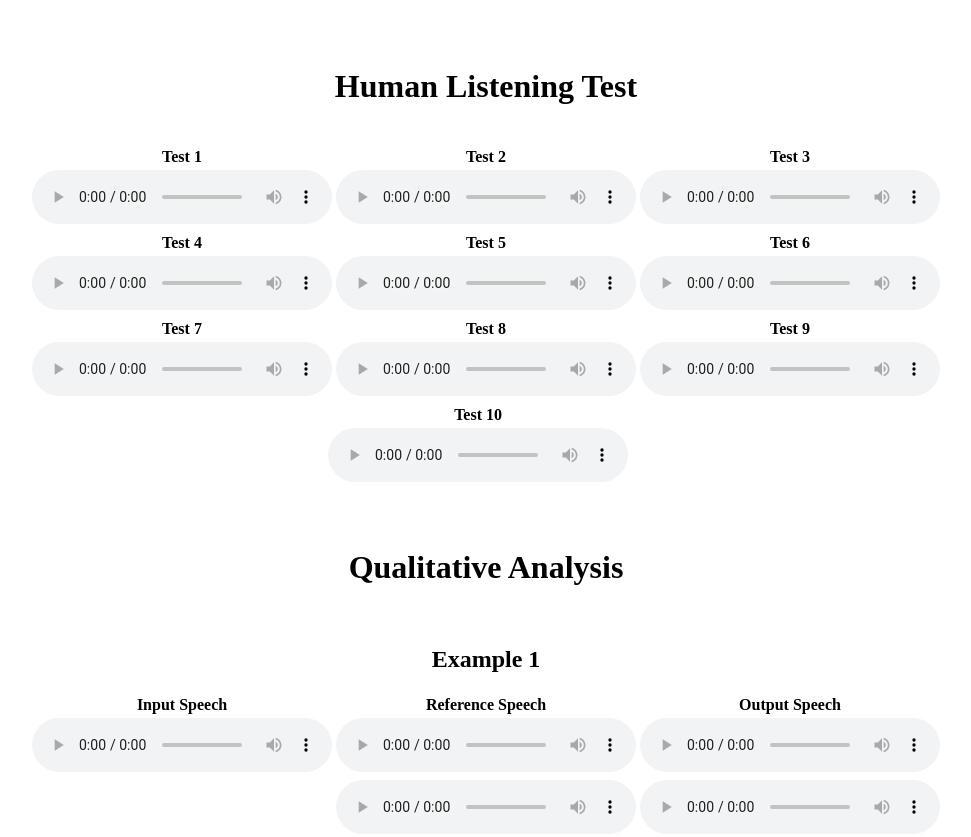
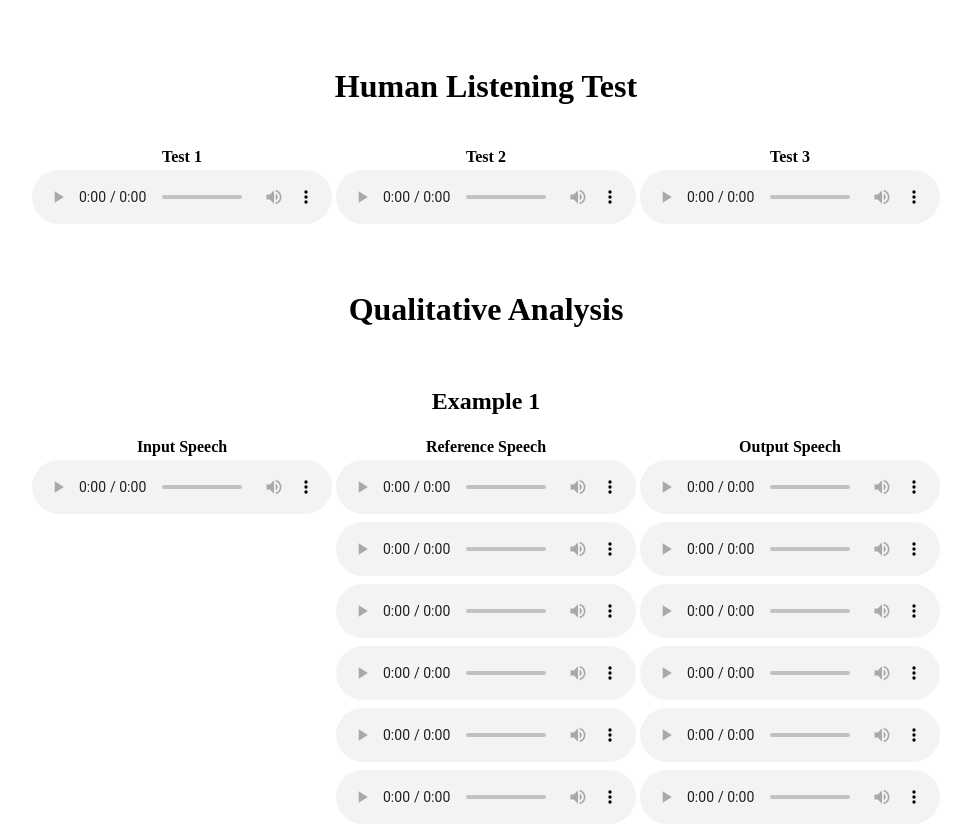
Before and after one commit to maitycyrus/web_vc, a plain HTML site: page index.html in a window 1280 px wide. Shown: the top 837 px of the page, without its empty margins (154-1125 px from the left). Drawn offline with Linux system fonts and the light colour scheme.

Commit message:
improve ui

```diff
--- a/index.html
+++ b/index.html
@@ -39,56 +39,6 @@
           <td><audio controls><source src="data/listening_test_out/test_number_1/assignments.wav" type="audio/mpeg"></audio></td>
           <td><audio controls><source src="data/listening_test_out/test_number_2/assignments.wav" type="audio/mpeg"></audio></td>
           <td><audio controls><source src="data/listening_test_out/test_number_3/assignments.wav" type="audio/mpeg"></audio></td>
-        </tr>
-      </tbody>
-    </table>
-
-    <table>
-      <thead>
-        <tr>
-          <th>Test 4</th>
-          <th>Test 5</th>
-          <th>Test 6</th>
-        </tr>
-      </thead>
-      <tbody>
-        <tr>
-          <td><audio controls><source src="data/listening_test_out/test_number_4/assignments.wav" type="audio/mpeg"></audio></td>
-          <td><audio controls><source src="data/listening_test_out/test_number_5/assignments.wav" type="audio/mpeg"></audio></td>
-          <td><audio controls><source src="data/listening_test_out/test_number_6/assignments.wav" type="audio/mpeg"></audio></td>
-        </tr>
-      </tbody>
-    </table>
-
-    <table>
-      <thead>
-        <tr>
-          <th>Test 7</th>
-          <th>Test 8</th>
-          <th>Test 9</th>
-        </tr>
-      </thead>
-      <tbody>
-        <tr>
-          <td><audio controls><source src="data/listening_test_out/test_number_7/assignments.wav" type="audio/mpeg"></audio></td>
-          <td><audio controls><source src="data/listening_test_out/test_number_8/assignments.wav" type="audio/mpeg"></audio></td>
-          <td><audio controls><source src="data/listening_test_out/test_number_9/assignments.wav" type="audio/mpeg"></audio></td>
-        </tr>
-      </tbody>
-    </table>
-    <table>
-      <thead>
-        <tr>
-          <th>Test 10</th>
-          <th></th>
-          <th></th>
-        </tr>
-      </thead>
-      <tbody>
-        <tr>
-          <td><audio controls><source src="data/listening_test_out/test_number_10/assignments.wav" type="audio/mpeg"></audio></td>
-          <td></td>
-          <td></td>
         </tr>
       </tbody>
     </table>
```
